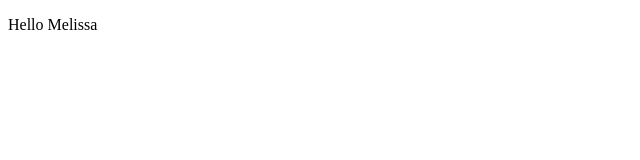
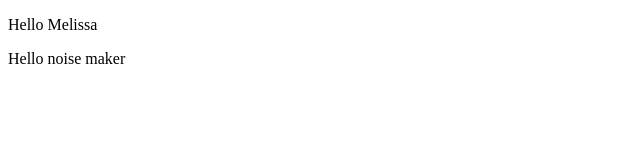
Before and after one commit to Zeph180/tribute-page, a plain HTML site: page index.html in a window 1280 px wide. Shown: the whole page, without its empty margins (0-640 px from the left). Drawn offline with Linux system fonts and the light colour scheme.

Commit message:
Update input

```diff
--- a/index.html
+++ b/index.html
@@ -23,5 +23,6 @@
     -->
     <script  src="js/index.js"></script>
     <p>Hello Melissa</p>
+    <p> Hello noise maker</p>
   </body>
 </html>
```
